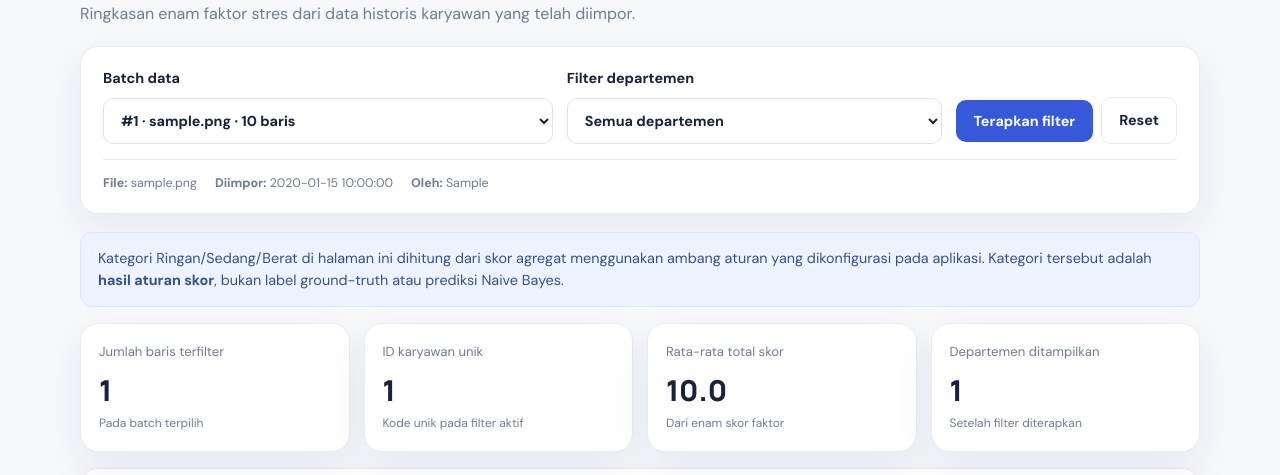
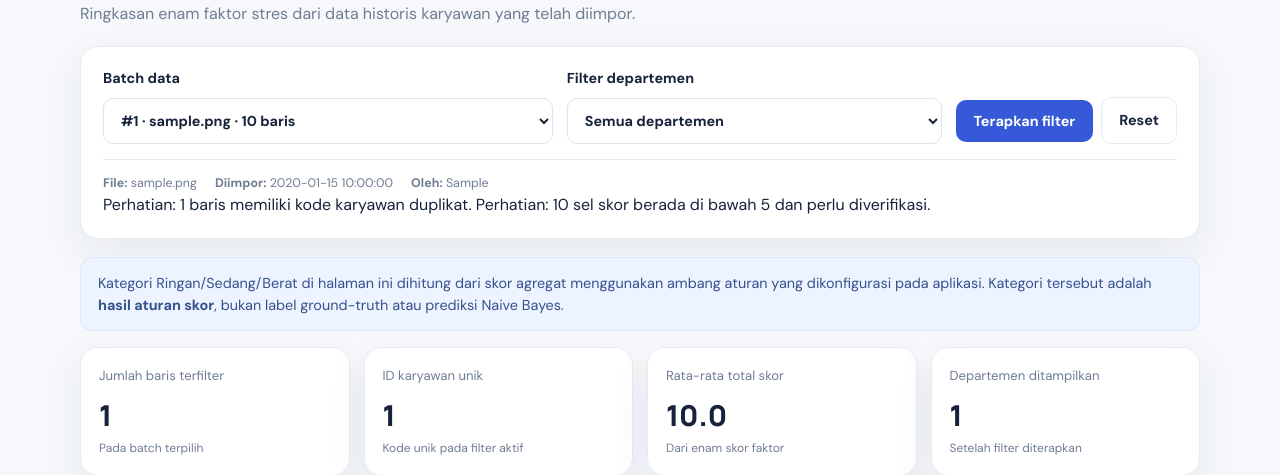
Before and after one commit to erenjeger/stress-level-classification-NB, a Flask app: page /admin/import-aggregate in a window 1280 px wide. Shown: the part 204-679 px from the top of the page. Run offline with Flask 3, Linux system fonts and the light colour scheme; the visitor is signed in with stand-in values (Sample User, id 1); tables that the repository leaves empty hold one stand-in row (values such as "Sample post"); some libraries are stand-ins or nearby versions.

Commit message:
ui: show aggregate import data quality warnings

```diff
--- a/templates/aggregate_import.html
+++ b/templates/aggregate_import.html
@@ -18,7 +18,15 @@
     </select></label>
     <div class="filter-actions"><button class="button button-primary" type="submit">Terapkan filter</button><a class="button button-secondary" href="{{ url_for('import_aggregate', batch_id=selected_batch.id) }}">Reset</a></div>
   </form>
-  {% if selected_batch %}<div class="batch-meta"><span><strong>File:</strong> {{ selected_batch.source_filename }}</span><span><strong>Diimpor:</strong> {{ selected_batch.imported_at }}</span><span><strong>Oleh:</strong> {{ selected_batch.imported_by or '—' }}</span></div>{% endif %}
+  {% if selected_batch %}
+    <div class="batch-meta"><span><strong>File:</strong> {{ selected_batch.source_filename }}</span><span><strong>Diimpor:</strong> {{ selected_batch.imported_at }}</span><span><strong>Oleh:</strong> {{ selected_batch.imported_by or '—' }}</span></div>
+    {% if selected_batch.duplicate_code_rows or selected_batch.below_minimum_score_cells %}
+      <div class="aggregate-data-warnings">
+        {% if selected_batch.duplicate_code_rows %}<span class="data-warning">Perhatian: {{ selected_batch.duplicate_code_rows }} baris memiliki kode karyawan duplikat.</span>{% endif %}
+        {% if selected_batch.below_minimum_score_cells %}<span class="data-warning">Perhatian: {{ selected_batch.below_minimum_score_cells }} sel skor berada di bawah 5 dan perlu diverifikasi.</span>{% endif %}
+      </div>
+    {% endif %}
+  {% endif %}
 </section>
 
 {% if report %}
```
